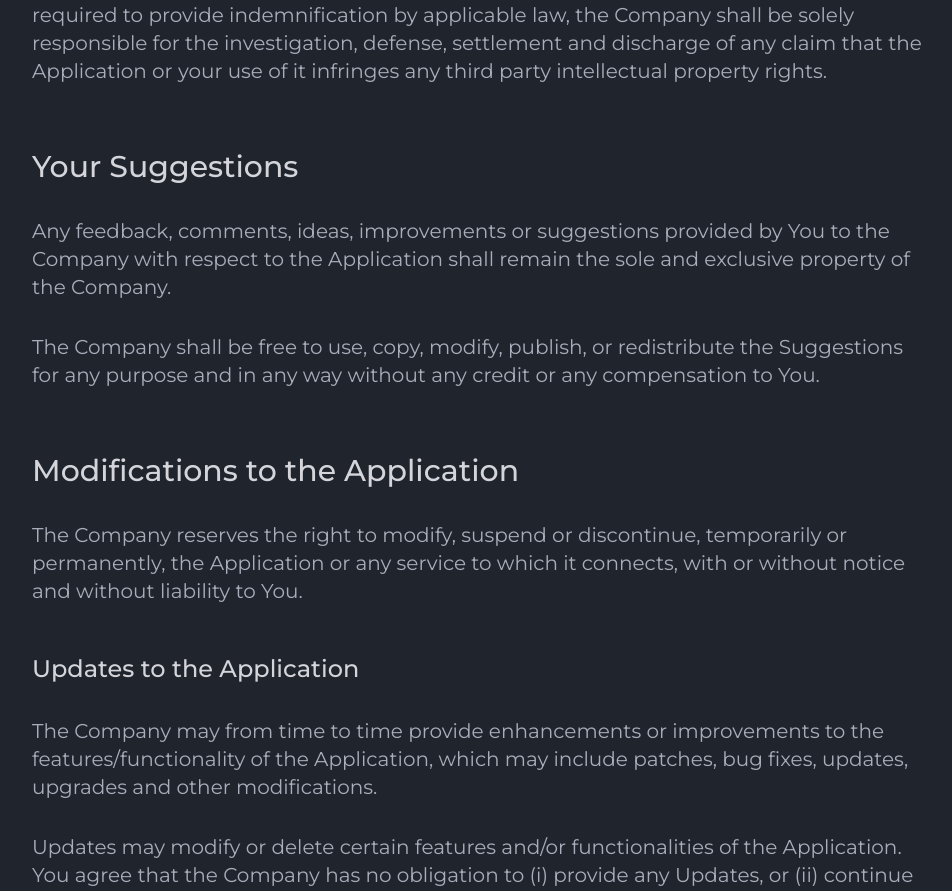
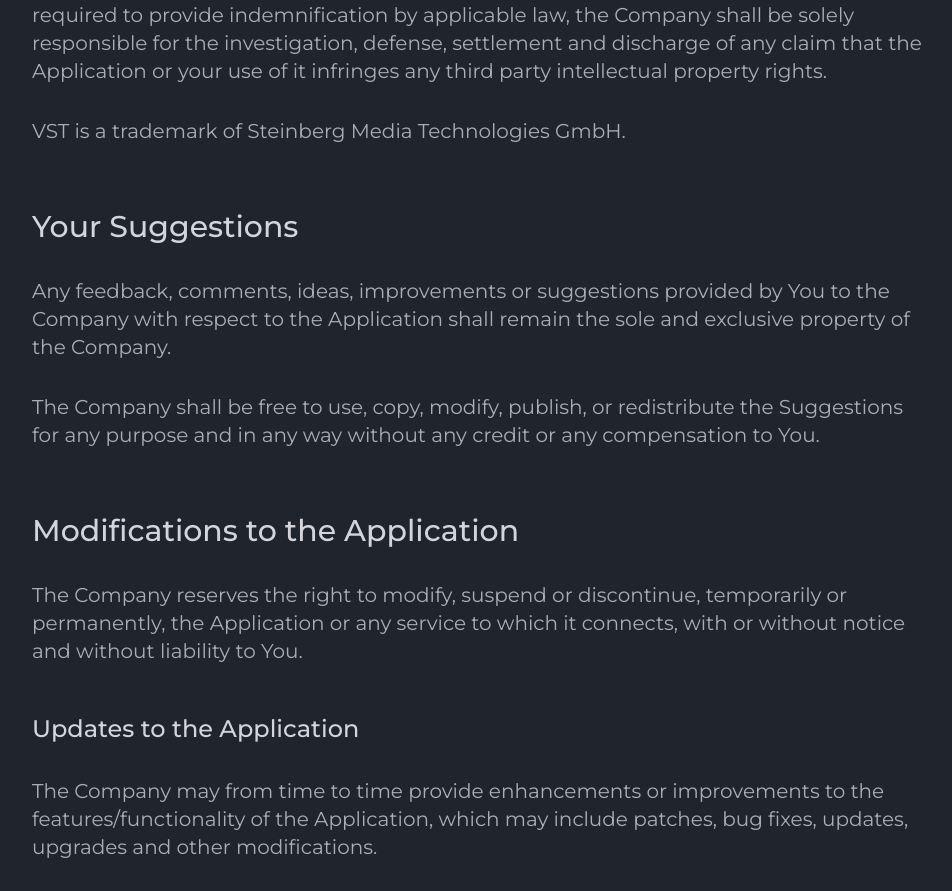
Before and after one commit to Speechrezz/xynth-1, a SvelteKit app: page /legal/eula in a window 1280 px wide. Shown: the part 3371-4262 px from the top of the page, without its empty margins (160-1112 px from the left). Built offline with nearby package versions, Linux system fonts and the light colour scheme.

Commit message:
Added credits to Steinberg in EULA

```diff
--- a/src/routes/legal/eula/+page.svelte
+++ b/src/routes/legal/eula/+page.svelte
@@ -139,6 +139,7 @@
 				responsible for the investigation, defense, settlement and discharge of any claim that the
 				Application or your use of it infringes any third party intellectual property rights.
 			</p>
+			<p>VST is a trademark of Steinberg Media Technologies GmbH.</p>
 			<h2>Your Suggestions</h2>
 			<p>
 				Any feedback, comments, ideas, improvements or suggestions provided by You to the Company
```
